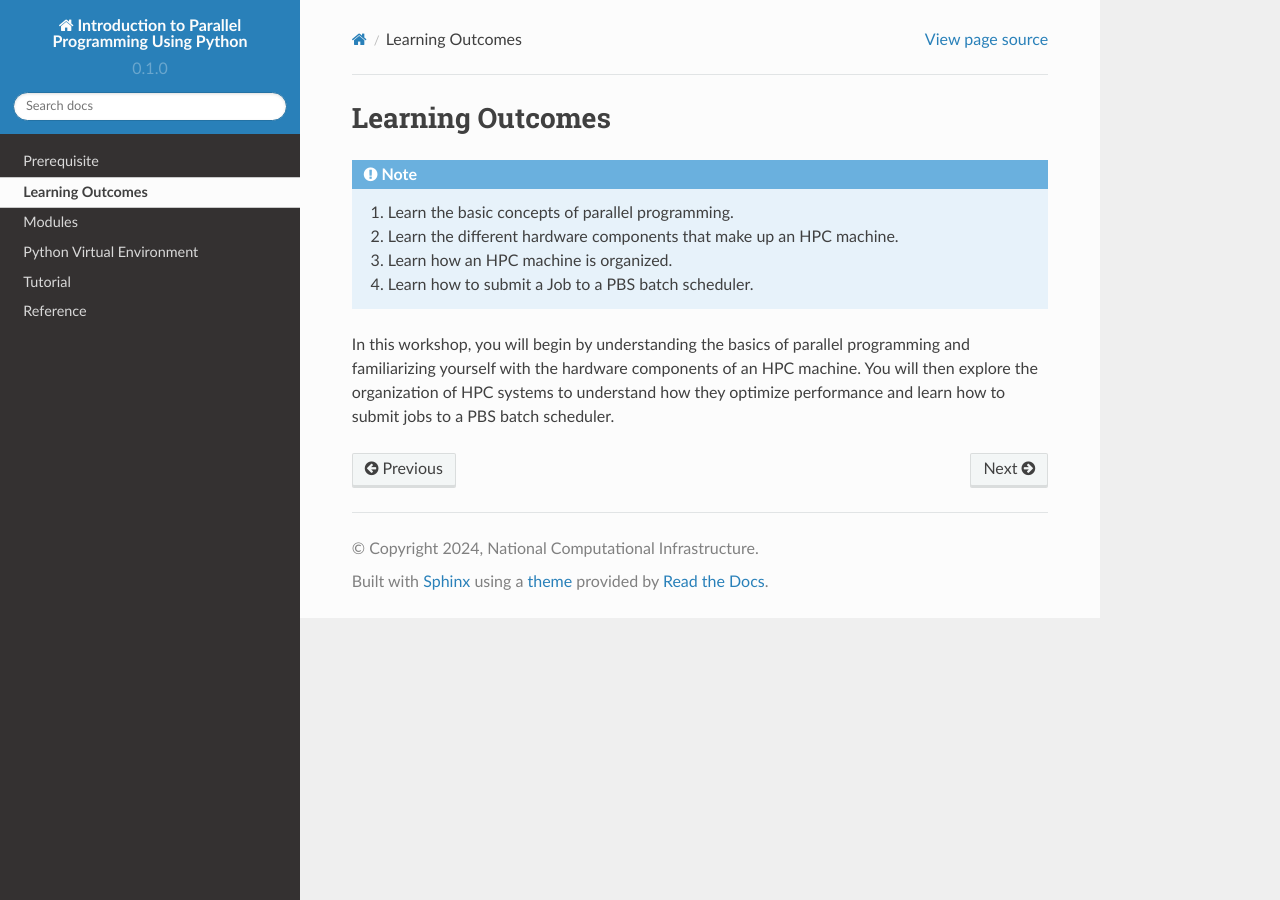
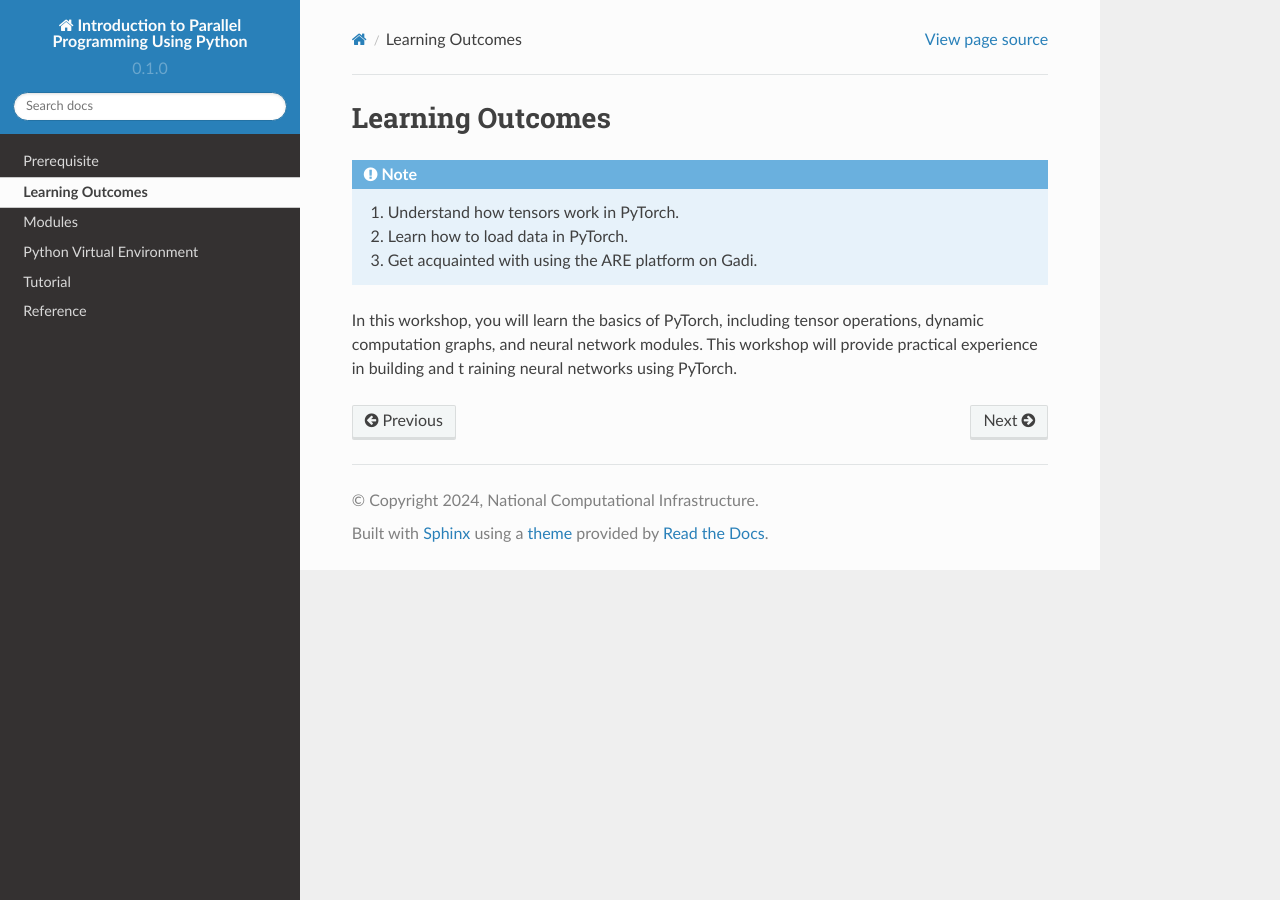
Before and after one commit to NCI900-Training-Organisation/intro-to-pytorch, a Sphinx documentation site: the page built from docs/source/outcomes.rst, in a window 1280 px wide. Built offline with Sphinx 7.4.7 and the Read the Docs theme 2.0.0, drawn with Linux system fonts in a browser that asks for light colours.

Commit message:
learning outcomnes

```diff
--- a/docs/source/outcomes.rst
+++ b/docs/source/outcomes.rst
@@ -2,12 +2,10 @@ Learning Outcomes
 =================
 
 .. note::
- 1.  Learn the basic concepts of parallel programming.
- 2.  Learn the different hardware components that make up an HPC machine.
- 3.  Learn how an HPC machine is organized.
- 4.  Learn how to submit a Job to a PBS batch scheduler.
+    #. Understand how tensors work in PyTorch.
+    #. Learn how to load data in PyTorch.
+    #. Get acquainted with using the ARE platform on Gadi.
 
-In this workshop, you will begin by understanding the basics of parallel programming and familiarizing
-yourself with the hardware components of an HPC machine. You will then explore the organization
-of HPC systems to understand how they optimize performance and learn how to submit jobs to a PBS batch
-scheduler.
+In this workshop, you will learn the basics of PyTorch, including tensor operations, dynamic computation
+graphs, and neural network modules. This workshop will provide practical experience in building and t
+raining neural networks using PyTorch.
```
